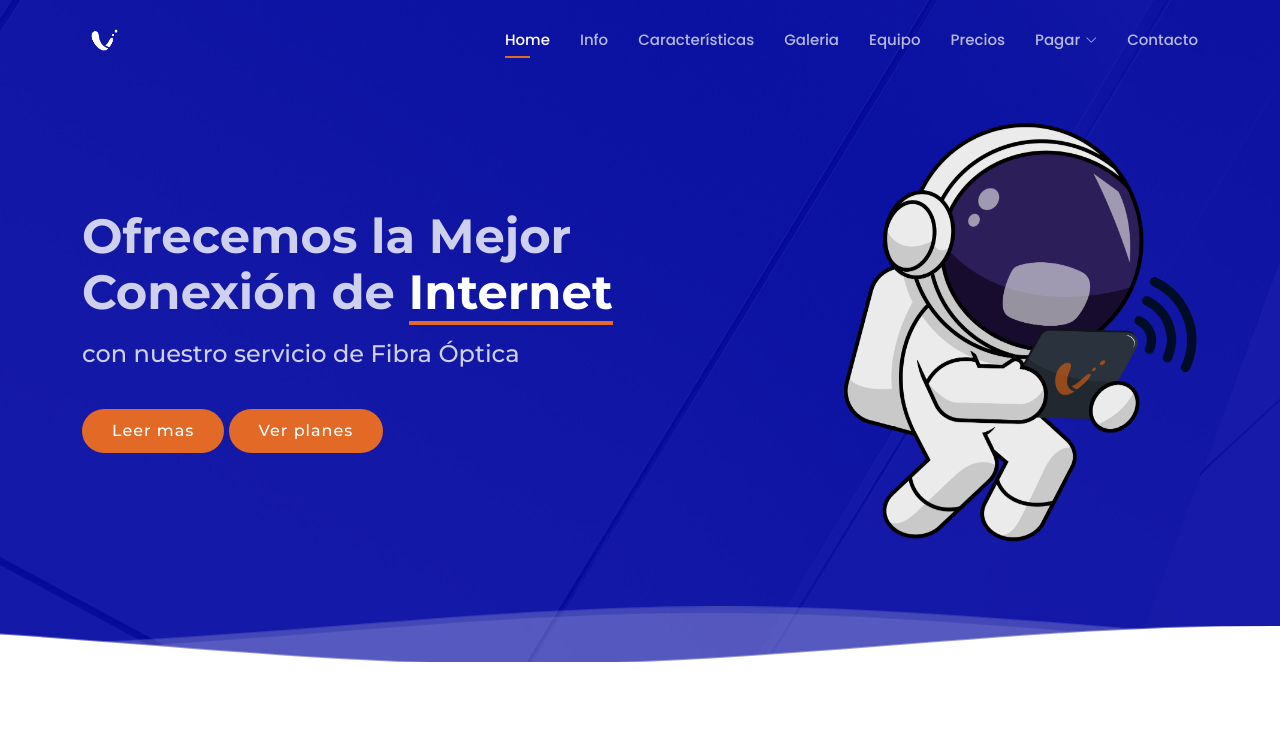
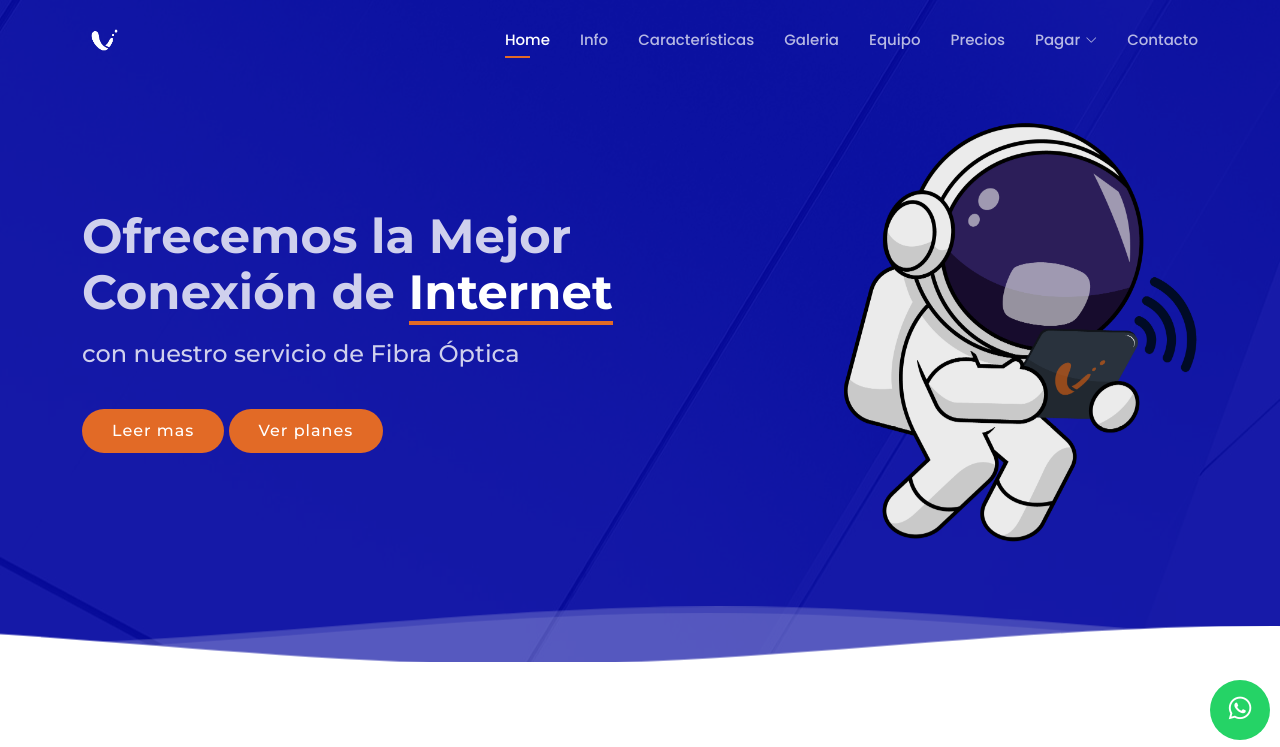
Before and after one commit to SantiagoSierra/pagina_viveconexion, a plain HTML site: page index.html in a window 1280 px wide. Shown: the top 747 px of the page. Drawn offline with nearby package versions, Linux system fonts and the light colour scheme.

Commit message:
Update index.html

```diff
--- a/index.html
+++ b/index.html
@@ -76,11 +76,31 @@
         }
       }
 
+    .flotante-whatsapp {
+        position:fixed;
+        width:60px;
+        height:60px;
+        bottom:60px;
+        right:10px;
+        background-color:#25d366;
+        color:#FFF;
+        border-radius:50px;
+        text-align:center;
+        font-size:30px;
+        z-index:100;
+    }
+
+    .flotante-whatsapp-icon {
+      margin-top:13px;
+    }
+
     </style>
 
 </head>
 
 <body>
+
+  <a href="https://wa.me/573164952092?text=Hola!" class="flotante-whatsapp" target="_blank"> <i class="bx bxl-whatsapp flotante-whatsapp-icon"></i></a>
 
   <!-- ======= Header ======= -->
   <header id="header" class="fixed-top d-flex align-items-center header-transparent">
```
